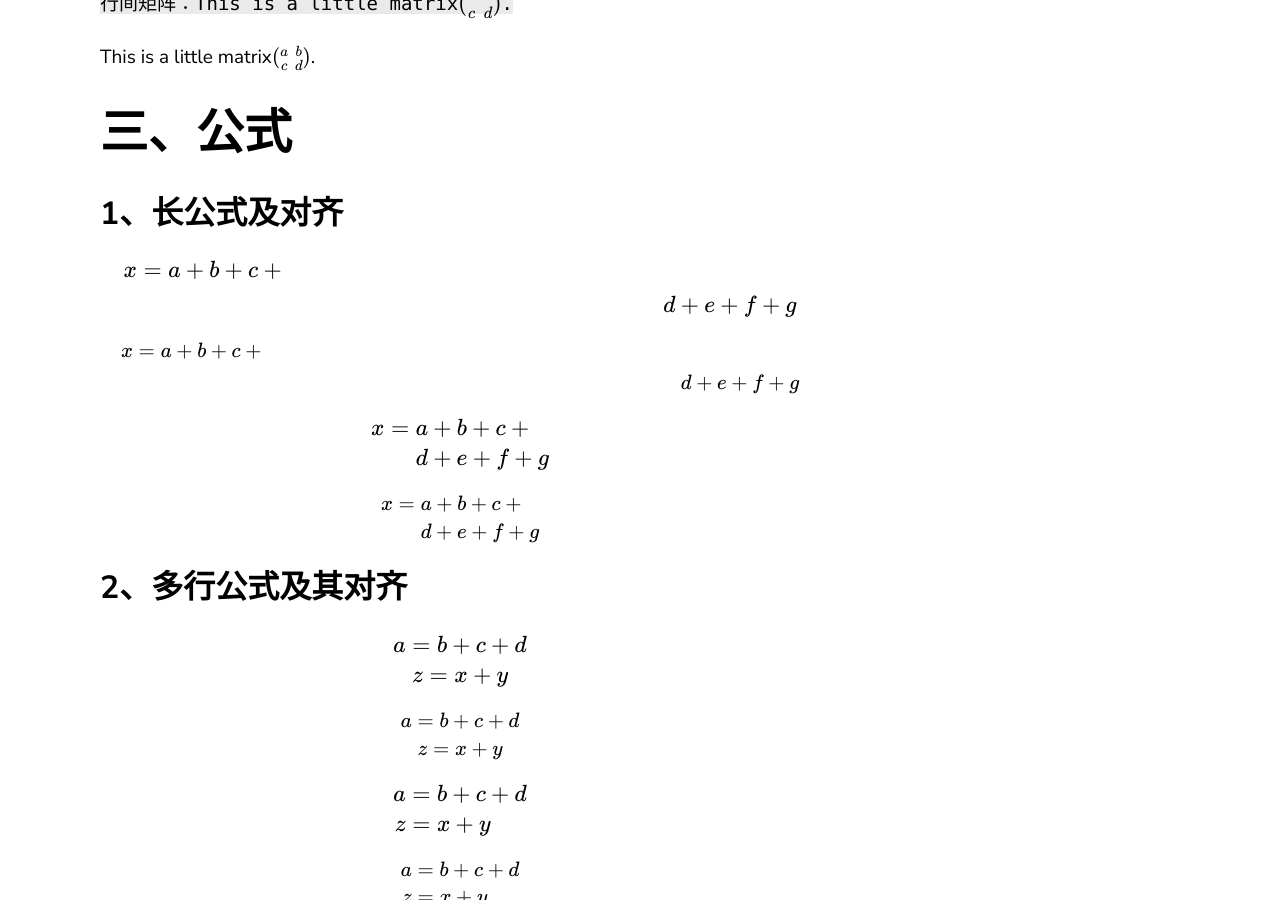
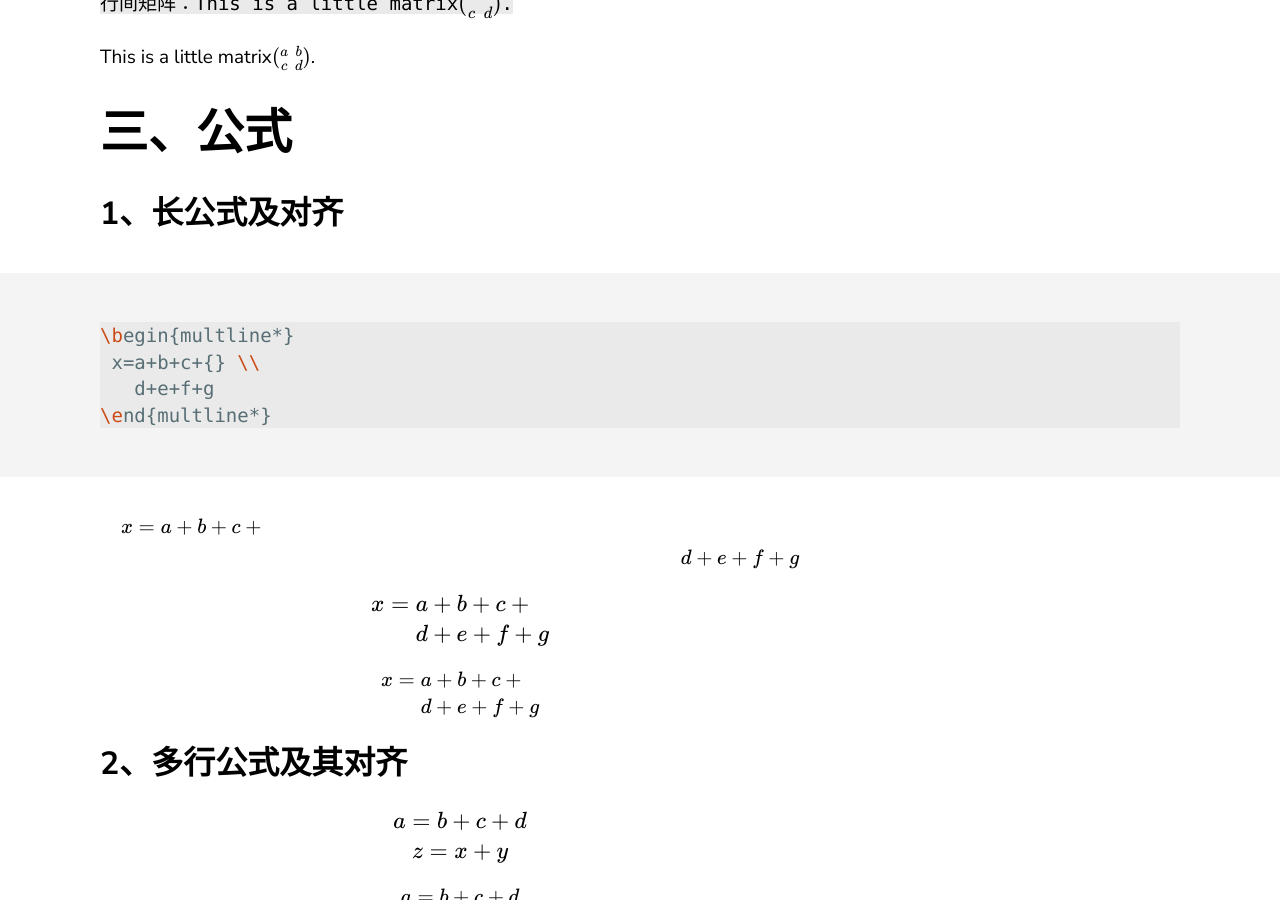
Before and after one commit to derek1998/blog.xiaoyuma, a Jekyll site: the page built from _posts/2019-11-24-Latex公式书写格式.md, in a window 1280 px wide and 900 px high, scrolled down 3889 px. Built offline with Jekyll 4.4.1, drawn with Linux system fonts in a browser that asks for light colours; formulas are drawn with MathJax 3.

Commit message:
Update 2019-11-24-Latex公式书写格式.md

````diff
--- a/_posts/2019-11-24-Latex公式书写格式.md
+++ b/_posts/2019-11-24-Latex公式书写格式.md
@@ -112,10 +112,12 @@ This is a little matrix$(\begin{smallmatrix} a & b \\\\ c & d \\\\ \end{smallmat
 
 # 三、公式
 ## 1、长公式及对齐
-`\begin{multline*}
+```markdown
+\begin{multline*}
  x=a+b+c+{} \\
    d+e+f+g
-\end{multline*}`
+\end{multline*}
+```
 
 $$\begin{multline*}
 x=a+b+c+{}\\
````
